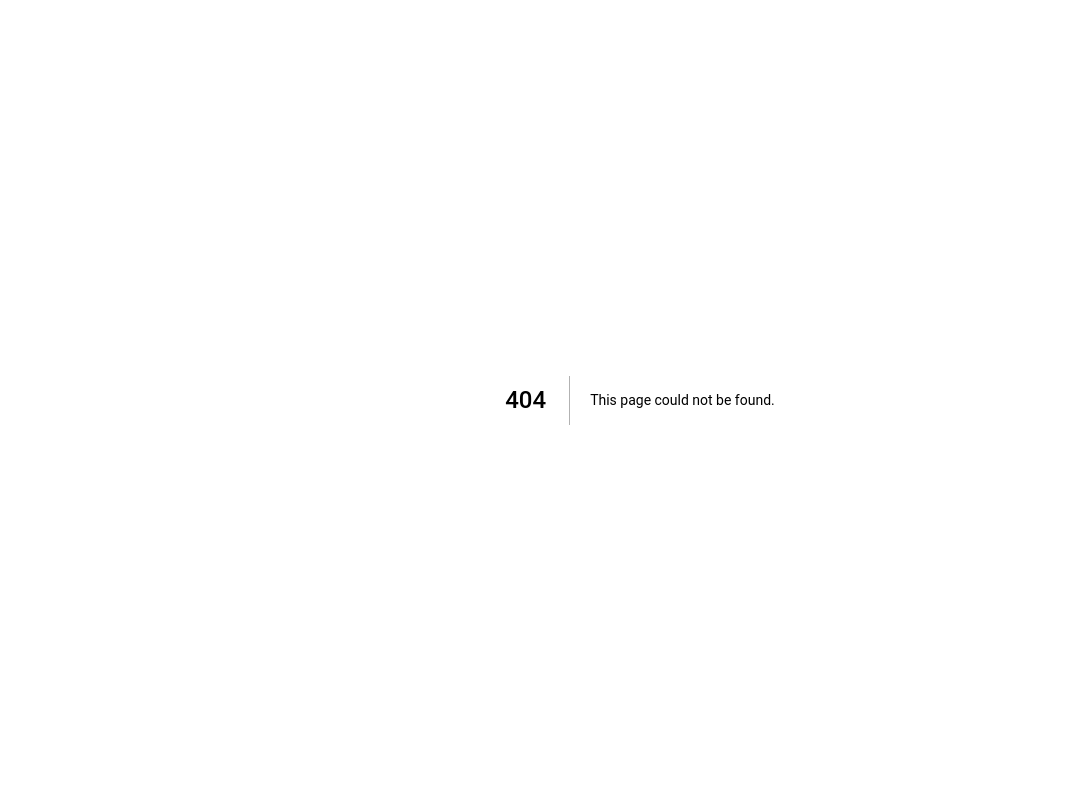
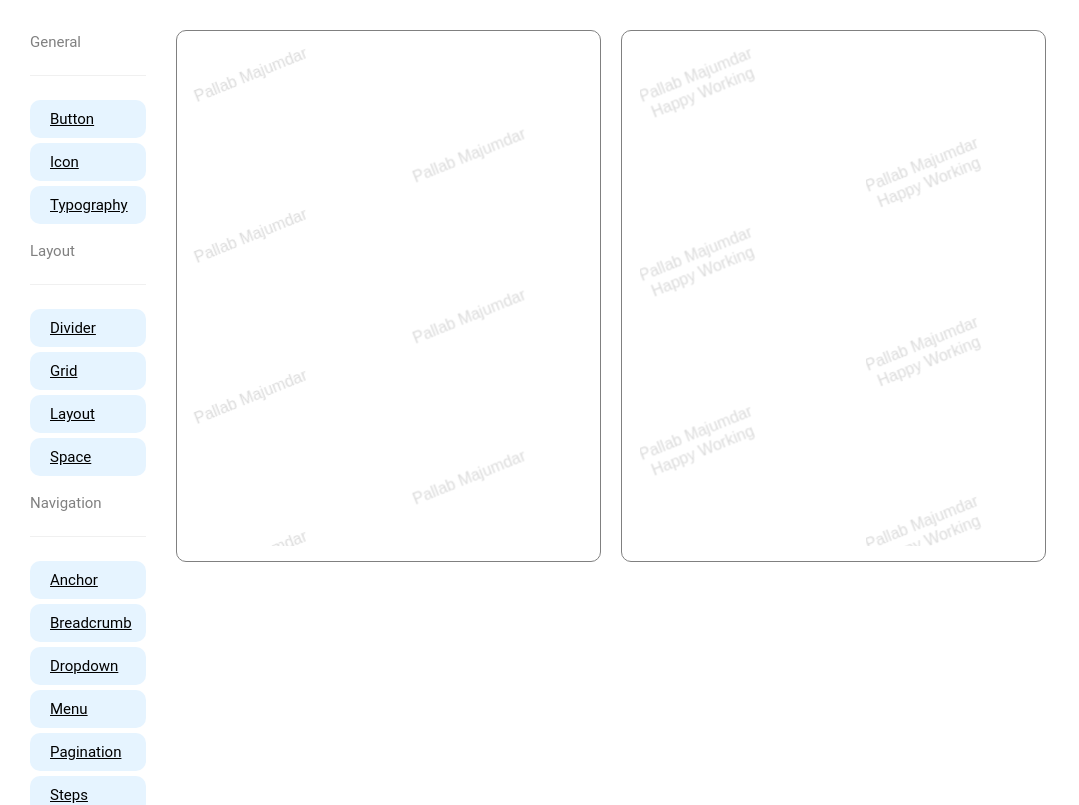
Before and after one commit to Pallab6Sense/AntD-Components, a Next.js app: page /watermark in a window 1280 px wide. Before the commit this address had no page. Shown: the top 805 px of the page, without its empty margins (0-1079 px from the left). Built offline with nearby package versions, Linux system fonts and the light colour scheme.

Commit message:
watermark done 7:00 Pm

```diff
--- a/Components/Navigation.js
+++ b/Components/Navigation.js
@@ -202,6 +202,9 @@
             <li>
               <Link href="/floatbutton">FloatButton</Link>
             </li>
+            <li>
+              <Link href="/watermark">WaterMark</Link>
+            </li>
           </div>
         </ul>
       </div>
--- /dev/null
+++ b/pages/watermark.js
@@ -0,0 +1,48 @@
+import Navigation from '@/Components/Navigation';
+import { Watermark } from 'antd';
+
+const Water_mark = () => {
+  return (
+    <div className="container">
+      <Navigation></Navigation>
+
+      <div className="watermarkContainer">
+        <div className="watermarkExample1">
+          <Watermark content="Pallab Majumdar">
+            <div
+              style={{
+                height: 500,
+              }}
+            />
+          </Watermark>
+        </div>
+
+        <div className="watermarkExample2">
+          <Watermark content={['Pallab Majumdar', 'Happy Working']}>
+            <div
+              style={{
+                height: 500,
+              }}
+            />
+          </Watermark>
+        </div>
+
+        <div className="watermarkExample3">
+          <Watermark
+            height={30}
+            width={130}
+            image="https://mdn.alipayobjects.com/huamei_7uahnr/afts/img/A*lkAoRbywo0oAAAAAAAAAAAAADrJ8AQ/original"
+          >
+            <div
+              style={{
+                height: 500,
+              }}
+            />
+          </Watermark>
+        </div>
+      </div>
+    </div>
+  );
+};
+
+export default Water_mark;
--- a/styles/globals.scss
+++ b/styles/globals.scss
@@ -924,3 +924,15 @@
 .floatButtonContainer{
   @include componentContainer()
 }
+.watermarkContainer{
+  @include componentContainer()
+
+}
+.watermarkExample1,
+.watermarkExample2,
+.watermarkExample3{
+  @include divStyle();
+  width: 425px;
+
+
+}
```
